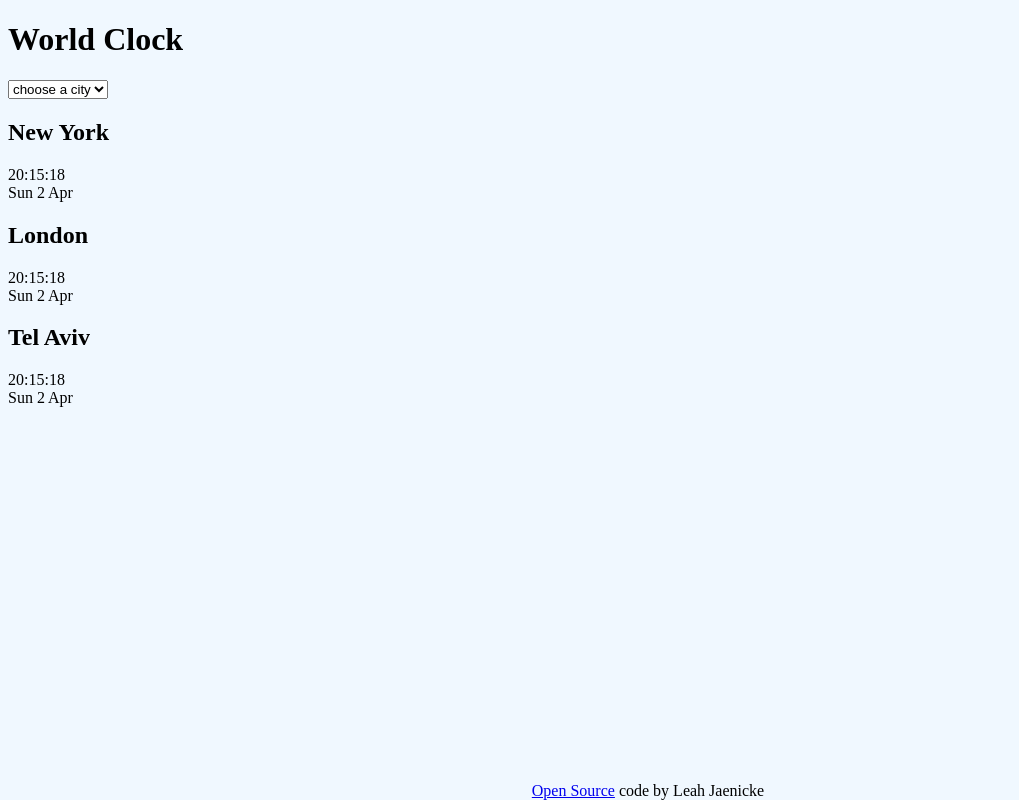
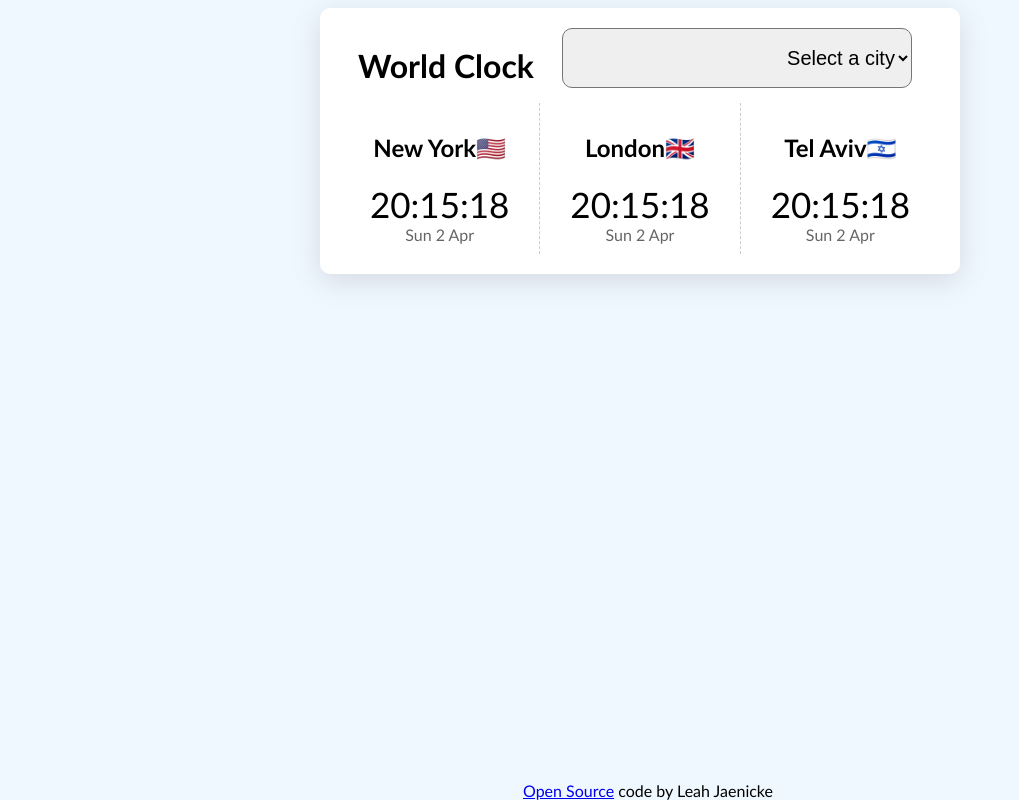
Before and after one commit to leahjaenicke/world-clock, a plain HTML site: page index.html in a window 1280 px wide. Shown: the whole page, without its empty margins (0-1019 px from the left). Drawn offline with Linux system fonts and the light colour scheme.

Commit message:
completed css

```diff
--- a/css/style.css
+++ b/css/style.css
@@ -1,5 +1,33 @@
 body {
   background-color: aliceblue;
+  font-family: "Trebuchet MS", "Lucida Sans Unicode", "Lucida Grande",
+    "Lucida Sans", Arial, sans-serif;
+}
+
+h1 {
+  margin: 18px;
+}
+
+.container {
+  background-color: white;
+  margin: 0 auto;
+  max-width: 600px;
+  border-radius: 10px;
+  padding: 20px;
+  box-shadow: rgba(100, 100, 111, 0.2) 0px 7px 29px 0px;
+}
+
+.heading {
+  display: flex;
+}
+
+select {
+  width: 350px;
+  margin-left: 10px;
+  height: 60px;
+  border-radius: 10px;
+  font-size: 20px;
+  text-align: right;
 }
 
 footer {
@@ -8,3 +36,26 @@ footer {
   bottom: 0;
   width: 100%;
 }
+
+.cities {
+  display: flex;
+}
+
+.capital {
+  flex: 33.33%;
+  padding: 10px;
+  margin: 0px;
+  text-align: center;
+  border-left: 1px dashed rgba(0, 0, 0, 0.2);
+}
+
+.capital:first-child {
+  border: none;
+}
+.time {
+  font-size: 35px;
+}
+
+.date {
+  opacity: 0.6;
+}
--- a/index.html
+++ b/index.html
@@ -8,30 +8,33 @@
     <title>World Clock</title>
   </head>
   <body>
-    <div class="container"></div>
+    <div class="container">
+      <div class="heading">
         <h1>World Clock</h1>
 
         <select>
-      <option value="">choose a city</option>
+          <option value="">Select a city</option>
           <option value="">New York</option>
           <option value="">London</option>
           <option value="">Tel Aviv</option>
         </select>
-
+      </div>
       <div class="cities">
-      <h2>New York</h2>
+        <div class="capital">
+          <h2>New York🇺🇸</h2>
           <div class="time">20:15:18</div>
           <div class="date">Sun 2 Apr</div>
         </div>
-    <div class="cities">
-      <h2>London</h2>
+        <div class="capital">
+          <h2>London🇬🇧</h2>
           <div class="time">20:15:18</div>
           <div class="date">Sun 2 Apr</div>
         </div>
-    <div class="cities">
-      <h2>Tel Aviv</h2>
+        <div class="capital">
+          <h2>Tel Aviv🇮🇱</h2>
           <div class="time">20:15:18</div>
           <div class="date">Sun 2 Apr</div>
+        </div>
       </div>
     </div>
     <footer>
```
Lines whose indentation alone changed are shown as unchanged.
